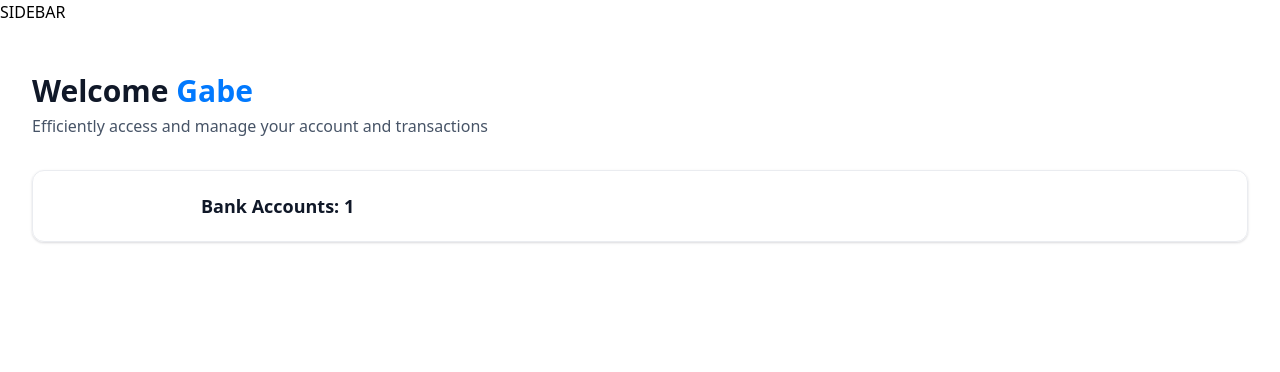
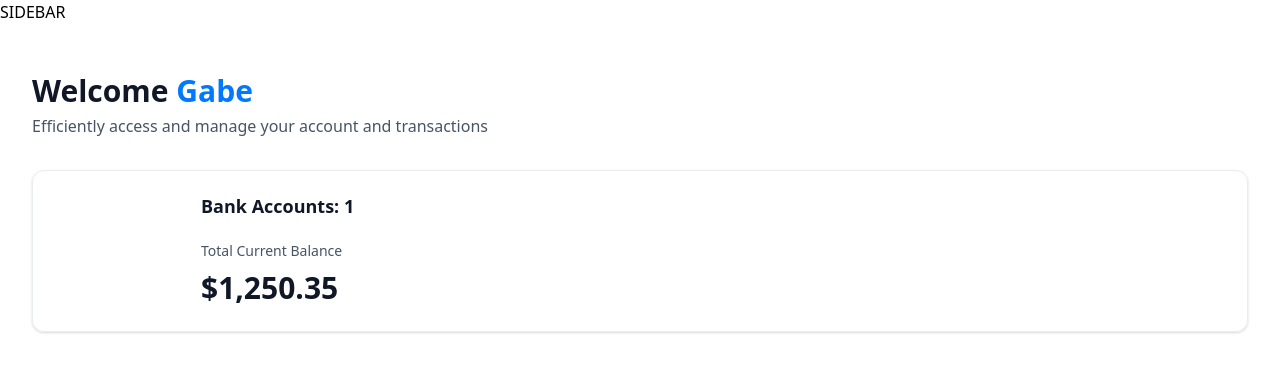
Before and after one commit to gab3v3ga-cod3s/banking-web-app, a Next.js app: page / in a window 1280 px wide. Shown: the top 372 px of the page. Built offline with nearby package versions, Linux system fonts and the light colour scheme.

Commit message:
implement animated counter using CountUp react component

```diff
--- /dev/null
+++ b/components/AnimatedCounter.tsx
@@ -0,0 +1,18 @@
+'use client';
+
+import CountUp from 'react-countup';
+
+const AnimatedCounter = ({ amount }: { amount: number }) => {
+  return (
+    <div className="w-full">
+      <CountUp
+        duration={2}
+        decimals={2}
+        decimal='.'
+        prefix='$'
+        end={amount} />
+    </div>
+  )
+}
+
+export default AnimatedCounter
--- a/components/TotalBalanceBox.tsx
+++ b/components/TotalBalanceBox.tsx
@@ -1,4 +1,4 @@
-import React from 'react'
+import AnimatedCounter from './AnimatedCounter';
 
 const TotalBalanceBox = ({
     accounts = [], totalBanks, totalCurrentBalance
@@ -14,6 +14,15 @@
         <h2 className="header-2">
             Bank Accounts: {totalBanks}
         </h2>
+        <div className="flex flex-col gap-2">
+          <p className="total-balance-label">
+            Total Current Balance
+          </p>
+          <p className="total-balance-amount flex-center gap-2">
+            <AnimatedCounter amount=
+            {totalCurrentBalance}/>
+          </p>
+        </div>
       </div>
     </section>
   )
--- a/package.json
+++ b/package.json
@@ -25,14 +25,14 @@
     "next": "14.2.3",
     "node-appwrite": "^12.0.1",
     "plaid": "^23.0.0",
-    "query-string": "^9.0.0",
+    "query-string": "^9.2.0",
     "react": "^18",
     "react-chartjs-2": "^5.2.0",
     "react-countup": "^6.5.3",
     "react-dom": "^18",
     "react-hook-form": "^7.51.3",
     "react-plaid-link": "^3.5.1",
-    "tailwind-merge": "^2.3.0",
+    "tailwind-merge": "^2.6.0",
     "tailwindcss-animate": "^1.0.7",
     "zod": "^3.23.4"
   },
```
Also changed, not shown: 1 other file (tests, documents, lock files or other folders).
